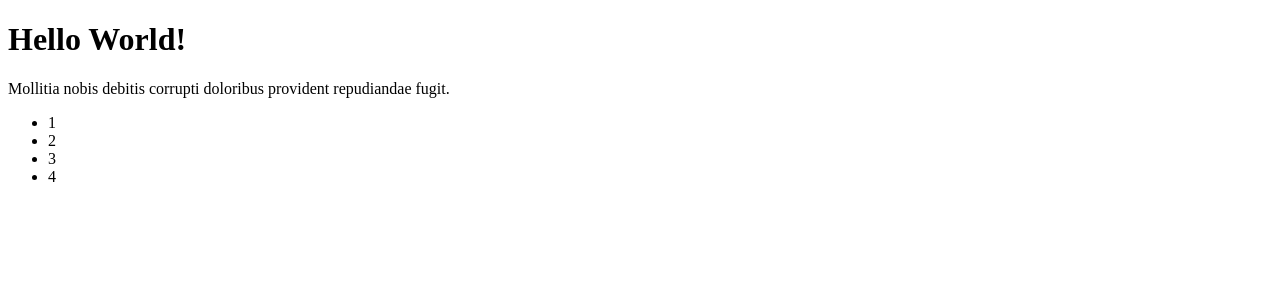
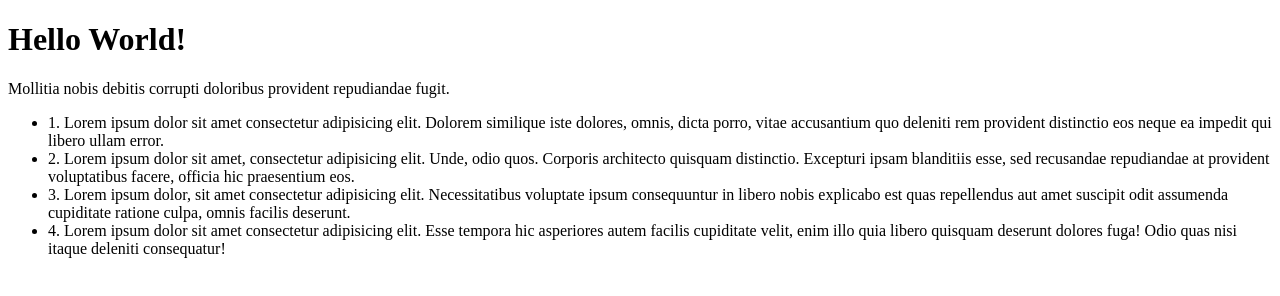
Before and after one commit to zya2720/zya-git-test, a plain HTML site: page index.html in a window 1280 px wide. Drawn offline with Linux system fonts and the light colour scheme.

Commit message:
menambahkan paragraf pada list

```diff
--- a/index.html
+++ b/index.html
@@ -11,10 +11,30 @@
       Mollitia nobis debitis corrupti doloribus provident repudiandae fugit.
     </p>
     <ul>
-      <li>1</li>
-      <li>2</li>
-      <li>3</li>
-      <li>4</li>
+      <li>
+        1. Lorem ipsum dolor sit amet consectetur adipisicing elit. Dolorem
+        similique iste dolores, omnis, dicta porro, vitae accusantium quo
+        deleniti rem provident distinctio eos neque ea impedit qui libero ullam
+        error.
+      </li>
+      <li>
+        2. Lorem ipsum dolor sit amet, consectetur adipisicing elit. Unde, odio
+        quos. Corporis architecto quisquam distinctio. Excepturi ipsam
+        blanditiis esse, sed recusandae repudiandae at provident voluptatibus
+        facere, officia hic praesentium eos.
+      </li>
+      <li>
+        3. Lorem ipsum dolor, sit amet consectetur adipisicing elit.
+        Necessitatibus voluptate ipsum consequuntur in libero nobis explicabo
+        est quas repellendus aut amet suscipit odit assumenda cupiditate ratione
+        culpa, omnis facilis deserunt.
+      </li>
+      <li>
+        4. Lorem ipsum dolor sit amet consectetur adipisicing elit. Esse tempora
+        hic asperiores autem facilis cupiditate velit, enim illo quia libero
+        quisquam deserunt dolores fuga! Odio quas nisi itaque deleniti
+        consequatur!
+      </li>
     </ul>
   </body>
 </html>
```
